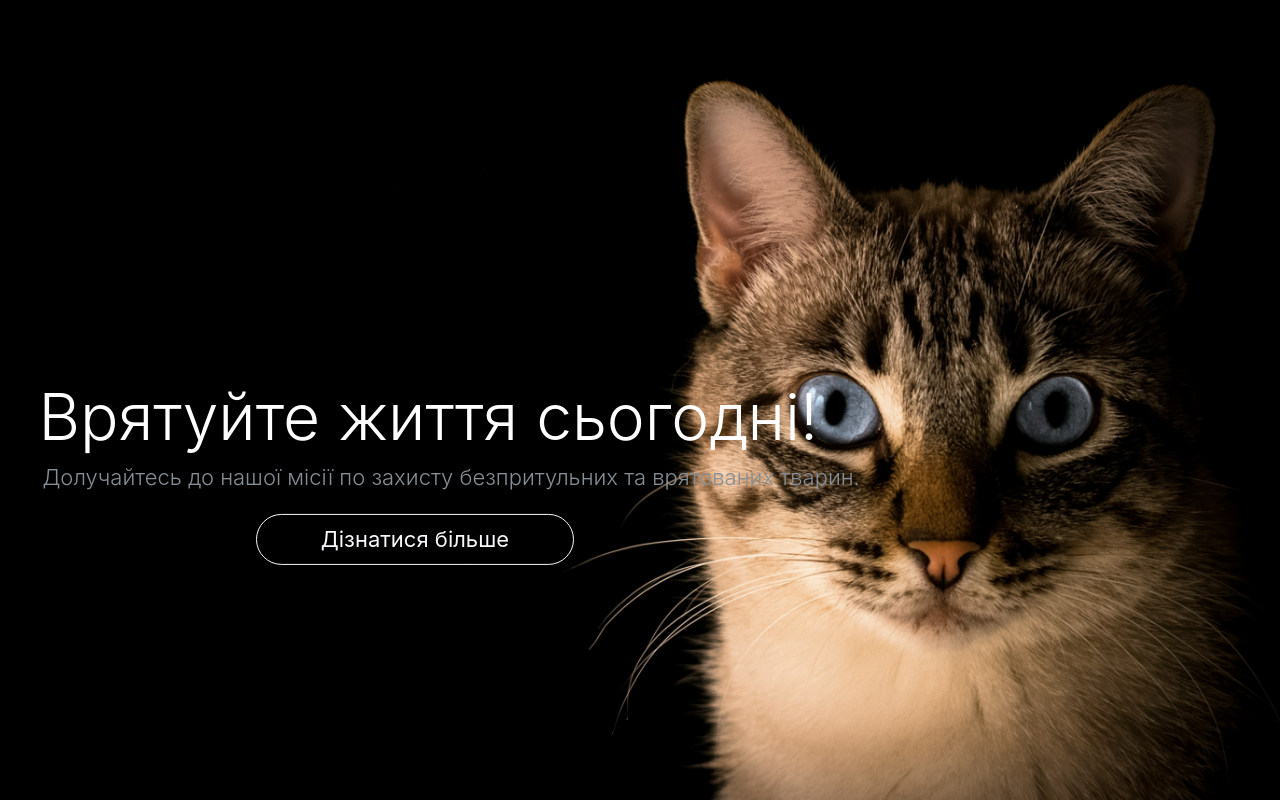
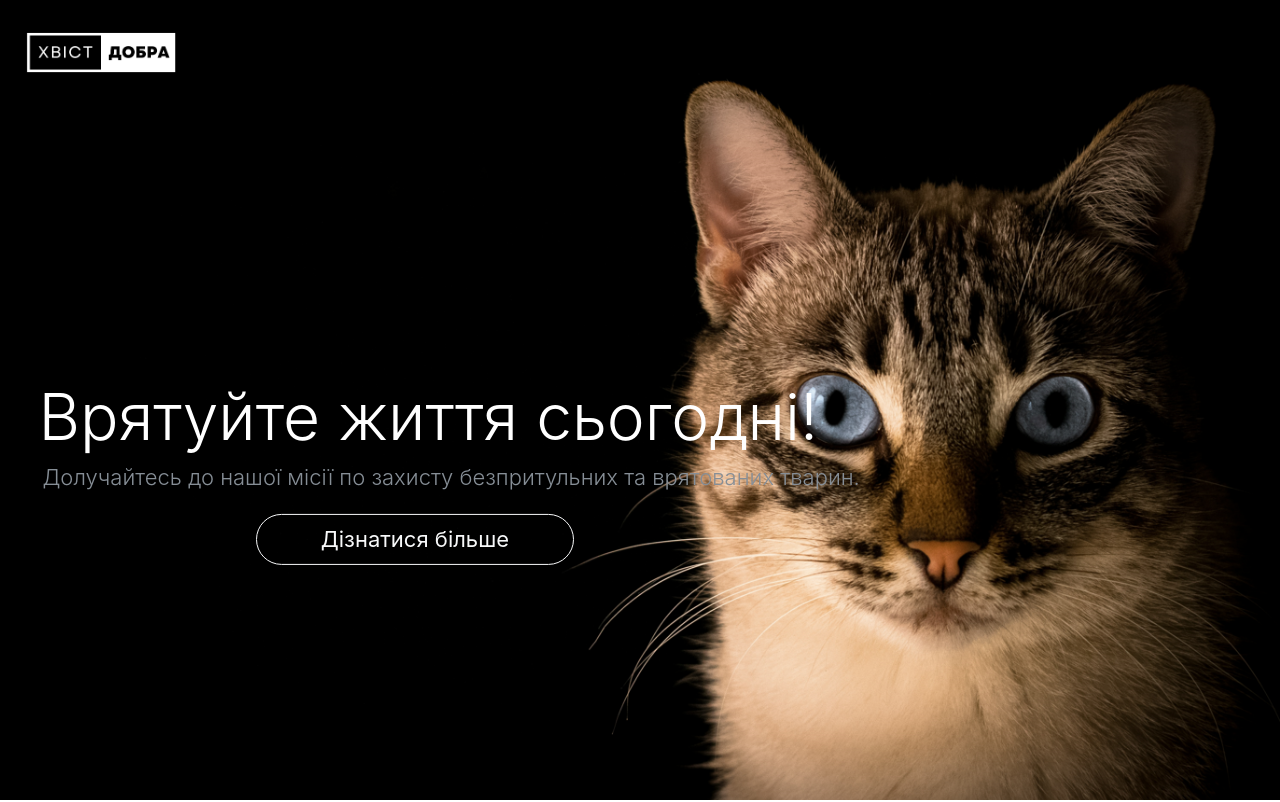
Before and after one commit to Mike-Opanasiuk/Animals, a React (Create React App) app in the folder client/: page / in a window 1280 px wide. Shown: the top 802 px of the page. Built offline with nearby package versions, Linux system fonts and the light colour scheme.

Commit message:
add logo

```diff
--- a/client/src/pages/HomePage/HomePage.css
+++ b/client/src/pages/HomePage/HomePage.css
@@ -32,3 +32,13 @@
   padding: 20px;
   margin: 20px 0;
 }
+
+.logo {
+  color: white;
+  position: absolute;
+  left: 2%;  /* Відступ зліва */
+  top: 4%;   /* Відступ зверху */
+  width: 150px; /* Ширина лого */
+  height: auto; /* Автоматична висота для збереження пропорцій */
+  z-index: 10; /* Забезпечити, що лого буде над іншими елементами */
+}
--- a/client/src/pages/HomePage/HomePage.tsx
+++ b/client/src/pages/HomePage/HomePage.tsx
@@ -5,11 +5,13 @@
 import { AnimalCarousel } from '../../components/AnimalsCarousel/AnimalsCarousel';
 import { MissionStatement } from '../../components/MissionStatement/MissionStatement';
 import { WaysToHelp } from '../../components/WaysToHelp/WaysToHelp';
+import { Link } from 'react-router-dom';
 
 export const HomePage = () => {
   return (
     <div>
       <div className="full-screen-background">
+        <Link to="/"><img src="logo.png" alt="Хвіст добра" className="logo" /></Link>
         <div className="overlay-text">
           <h1 className='display-3'>Врятуйте життя сьогодні!</h1>
           <h5 className='lead ps-1'>Долучайтесь до нашої місії по захисту безпритульних та врятованих тварин.</h5>
```
Also changed, not shown: client/public/logo.png (added).
